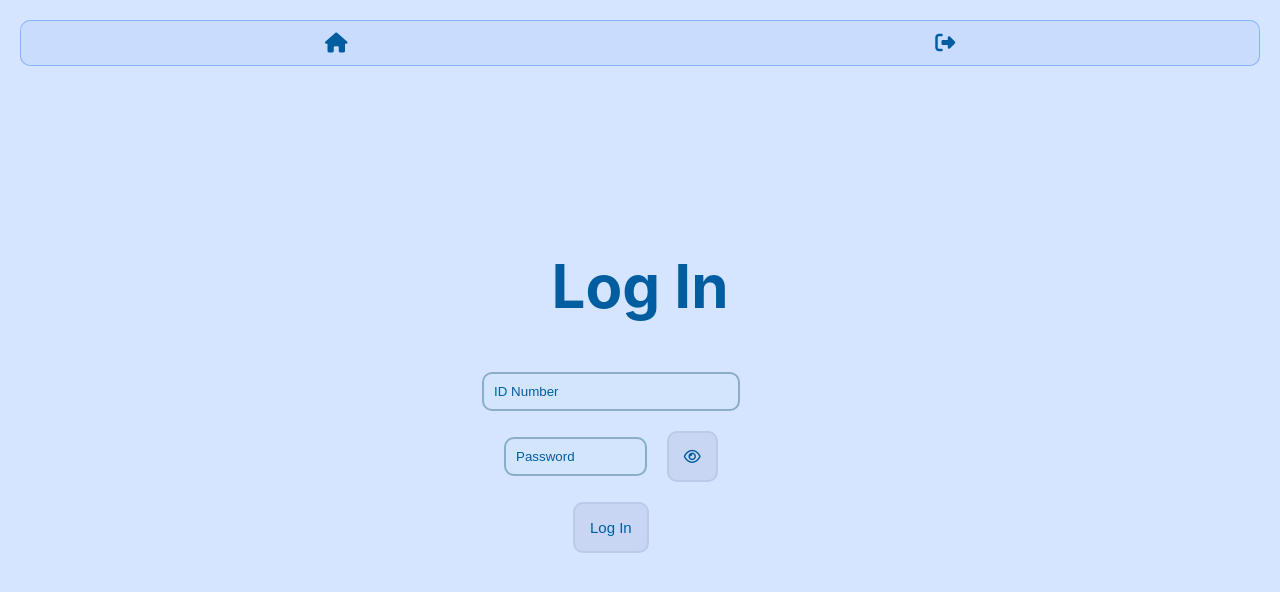
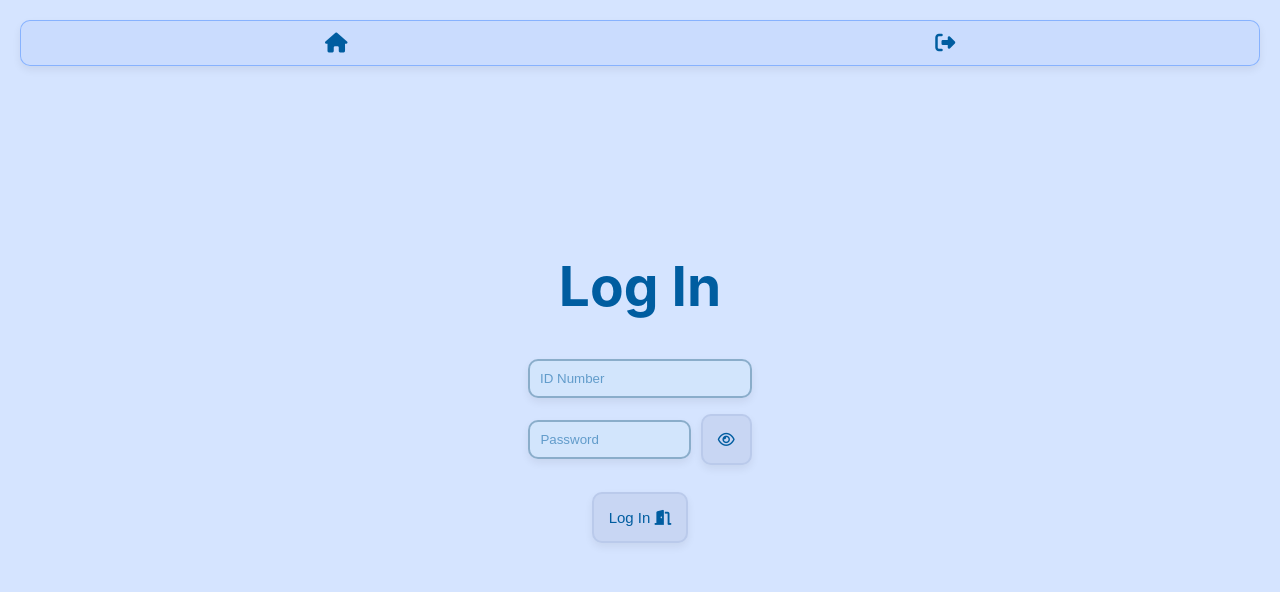
Before and after one commit to hexadelusional/Skoulendar, a Vue app in the folder skoulendar/: page /login in a window 1280 px wide. Shown: the top 592 px of the page. Built offline with nearby package versions, Linux system fonts and the light colour scheme.

Commit message:
changes in database + making login and homeworkgiving pretty

```diff
--- a/skoulendar/src/App.vue
+++ b/skoulendar/src/App.vue
@@ -57,6 +57,7 @@ nav {
   background-color: #c8dbfee3;
   border-radius: 10px;
   padding: 10px;
+  box-shadow: 0 4px 8px rgba(0, 0, 0, 0.067);
 }
 
 .head {
--- a/skoulendar/src/components/HomeworkGiving.vue
+++ b/skoulendar/src/components/HomeworkGiving.vue
@@ -1,25 +1,29 @@
 <template>
-    <div>
+    <div class="container">
         <h1>Assign Homework</h1>
+
         <div v-if="submitError" class="error">{{ submitError }}</div>
 
         <label for="class-select">Select a class:</label> <br>
-        <select v-model="selectedClass" id="class-select">
+        <select v-model="selectedClass" id="class-select" class="input-field">
             <option v-for="classItem in lessons" :key="classItem.id" :value="classItem.id">
                 {{ classItem.name }}
             </option>
         </select>
 
         <div>
-            <input type="text" v-model="homework.title" placeholder="Homework Title" />
-            <textarea v-model="homework.description" placeholder="Homework Description"></textarea>
-            <input type="date" v-model="homework.deadline" placeholder="Deadline" />
+            <input type="text" v-model="homework.title" placeholder="TITLE" class="title" />
+
+            <textarea v-model="homework.description" placeholder="Description" class="input-field"></textarea>
+
+            <input type="date" v-model="homework.deadline" class="deadline" />
         </div>
 
         <button @click="submitHomework" :disabled="isSubmitting">Assign Homework</button>
         <div v-if="isSubmitting">Assigning homework...</div>
     </div>
 </template>
+
 
 <script setup>
 import { ref, onMounted } from 'vue';
@@ -111,7 +115,27 @@ function getTeacherId() {
 </script>
 
 <style scoped>
-    .error {
-        color: rgb(255, 94, 0);
-    }
+.container {
+    width: 500px; /* Set the container width */
+    margin: auto; /* Center the container */
+    padding: 20px; /* Add some padding around the content */
+    border-radius: 8px; /* Optional: Rounded corners */
+}
+
+.input-field {
+    width: 100%; /* Make input fields take full width of the container */
+    margin-bottom: 15px; /* Space between input fields */
+    padding: 10px; /* Add padding for the input fields */
+    box-sizing: border-box; /* Ensures padding is included in width */
+}
+
+.title, .deadline{
+    text-align: center;
+    font-size: 16px;
+    width: 50%;
+}
+
+.error {
+    color: rgb(255, 94, 0);
+}
 </style>
--- a/skoulendar/src/components/LogIn.vue
+++ b/skoulendar/src/components/LogIn.vue
@@ -1,41 +1,30 @@
 <template>
   <div class="form">
-    <h1>{{ isLoggedIn ? 'Login successful!' : 'Log In' }}</h1>
+    <h1>{{ isLoggedIn ? `Logged in as ${userRole}` : 'Log In' }}</h1>
 
     <!-- If user is logged in, show logout button -->
     <div v-if="isLoggedIn">
-      <p v-if="loginStatus" :class="{ success: loginStatus.success, error: !loginStatus.success }" v-html="loginStatus.message"></p>
-      <button @click="logOut">Log Out</button>
+      <h2>Welcome back {{ username }}! 😃</h2>
+      <button @click="logOut">Log Out <i class="fa-solid fa-door-closed"></i></button>
     </div>
 
     <!-- If not logged in, show the login form -->
     <div v-else>
       <form @submit.prevent="login">
-        <input
-          type="text"
-          v-model="id"
-          placeholder="ID Number"
-          :class="{ error: idError }"
-        />
+        <input class="id-field" type="text" v-model="id" placeholder="ID Number" :class="{ error: idError }"/>
         <div class="password-field">
-          <input
-            :type="showPassword ? 'text' : 'password'"
-            v-model="password"
-            placeholder="Password"
-            :class="{ error: passwordError }"
-          />
-          <button type="button" @click="showPassword = !showPassword">
+          <input :type="showPassword ? 'text' : 'password'" v-model="password" placeholder="Password" :class="{ error: passwordError }"/>
+          <button class="eye" type="button" @click="showPassword = !showPassword">
             <span v-html="showPassword ? '<i class=\'fa-solid fa-eye\'></i>' : '<i class=\'fa-regular fa-eye\'></i>'"></span>
           </button>
         </div>
-
-        <!-- Combined error messages below login button -->
+        <button type="submit" :disabled="isLoggingIn">Log In <i class="fa-solid fa-door-open"></i></button>
+        <p v-if="loginStatus" :class="{ success: loginStatus.success, error: !loginStatus.success }" v-html="loginStatus.message"></p>
+        <!-- Error messages for wrong login info -->
         <p v-if="idError && passwordError" class="error">Both ID and password fields must be filled in.☝️</p>
         <p v-else-if="idError" class="error">ID Number is required.☝️</p>
         <p v-else-if="passwordError" class="error">Password is required.☝️</p>
 
-        <button type="submit" :disabled="isLoggingIn">Log In</button>
-        <p v-if="loginStatus" :class="{ success: loginStatus.success, error: !loginStatus.success }" v-html="loginStatus.message"></p>
       </form>
     </div>
   </div>
@@ -64,6 +53,8 @@ const showPassword = ref(false);
 // Computed properties for auth status
 const isLoggedIn = computed(() => auth.isLoggedIn.value); // Accessing isLoggedIn from the useAuth
 const username = computed(() => Cookies.get('username')); // Get username directly from cookies
+const userRole = computed(() => Cookies.get('role')); // Get the role
+
 
 // Login function to handle login logic
 const login = async () => {
@@ -85,12 +76,6 @@ const login = async () => {
     });
 
     const userData = response.data; // Get user data
-
-    // Handle successful login
-    loginStatus.value = {
-      success: true,
-      message: "Welcome back <strong>" + userData.user.name + "</strong> 😃!",
-    };
 
     // Clear input fields after successful login
     id.value = '';
@@ -142,14 +127,9 @@ const logOut = () => {
   // Call logOut from useAuth to clear session state
   auth.logOut();
 
-  // Update login status
-  loginStatus.value = {
-    success: true,
-    message: "You have been logged out successfully. 😃",
-  };
-
   // Redirect the user to the login page
   router.push({ name: 'login' }); // Use the router instance
+  window.location.reload();
 };
 </script>
 
@@ -160,11 +140,24 @@ const logOut = () => {
 .success {
   color: rgb(55, 128, 0);
 }
+form{
+  display: flex;
+  flex-direction: column;
+  justify-content: space-around;
+  height: 200px;
+  width: 200px;
+}
+.id-field{
+  width: 200px;
+}
 .password-field {
   display: flex;
   align-items: center;
+  justify-content: space-evenly;
+  width: 223.2px;
 }
-.password-field button {
-  margin-left: 10px;
+.eye{
+  margin-right: 0px;
 }
+
 </style>
--- a/skoulendar/src/style.css
+++ b/skoulendar/src/style.css
@@ -10,7 +10,7 @@ body {
 }
 
 h1 {
-  font-size: 60px;
+  font-size: 55px;
 }
 
 .form{
@@ -29,12 +29,12 @@ form{
 }
 input, textarea{
   padding: 10px;
-  margin: 10px;
   width: 100%;
   border: solid 2px #5987a896;
   border-radius: 10px;
   background-color: #cee5f979;
-  color: #005da0b3;
+  color: #005da0;
+  box-shadow: 0 4px 8px rgba(0, 0, 0, 0.067);
 }
 input:hover, textarea:hover{
   background-color: rgba(189, 218, 244, 0.647);
@@ -57,13 +57,14 @@ button{
   border-radius: 10px;
   color: #005da0;
   font-size: 15px;
+  box-shadow: 0 4px 8px rgba(0, 0, 0, 0.067);
 }
 button:hover{
     background-color: #b0d4ee;
     border: solid 2px #2b7cb6ae;
 }
 ::placeholder{
-  color: #005da0;
+  color: #005da089;
 }
 
 select{
@@ -76,7 +77,7 @@ textarea{
   margin: 15px;
   padding: 8px;
   width: 500px;
-  height: 100px;
+  height: 150px;
   border: 2px solid #acbbda;
   border-radius: 10px;
 }
```
Also changed, not shown: 2 other files (tests, documents, lock files or other folders).
